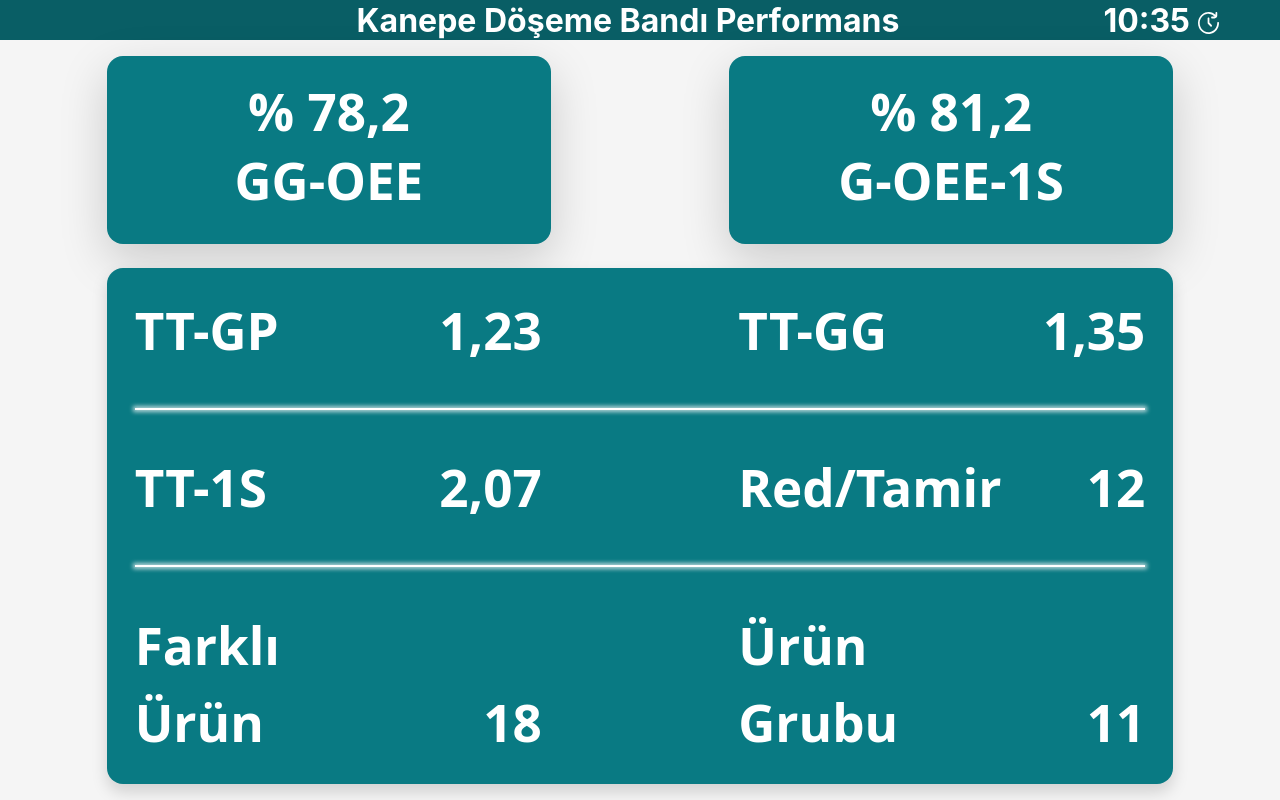
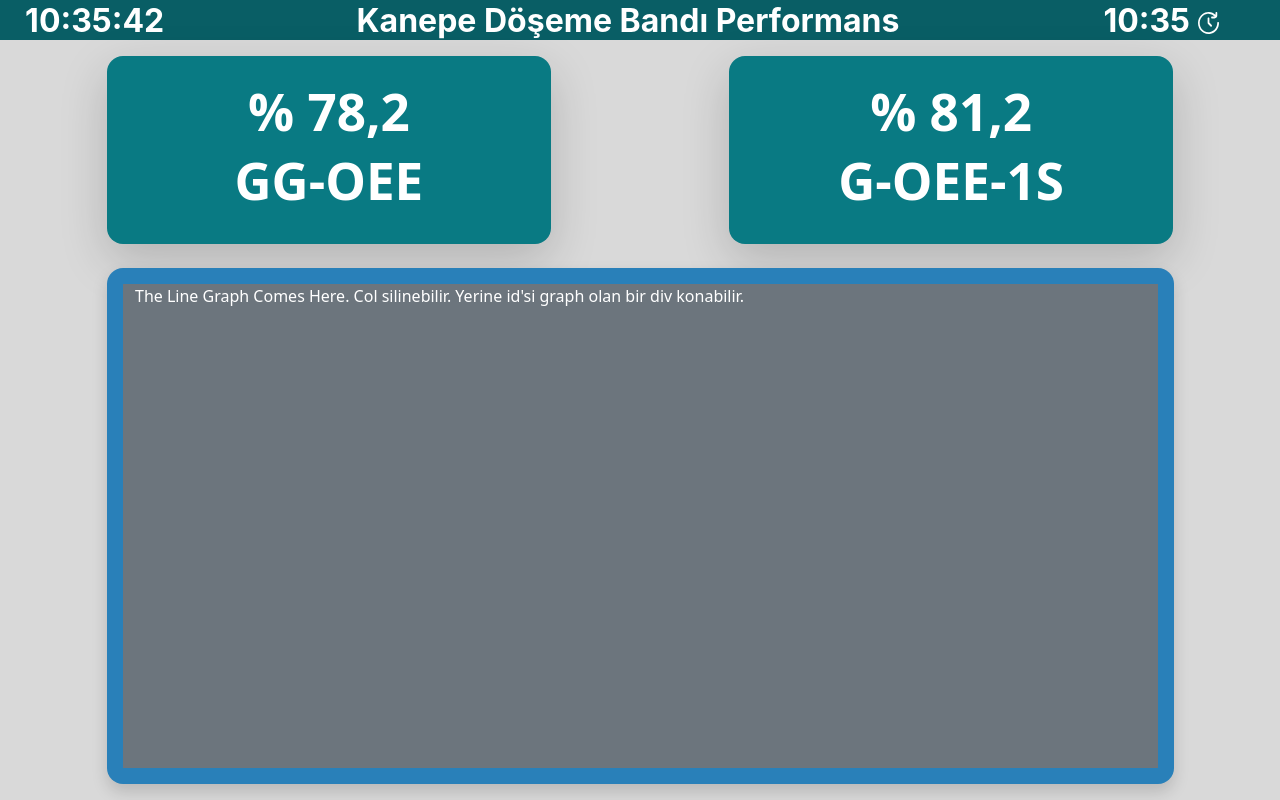
Before and after one commit to blln-project-23/OEE-Sofa-Upholstery-Line, a plain HTML site: page index.html in a window 1280 px wide. Drawn offline with nearby package versions, Linux system fonts and the light colour scheme.

Commit message:
Add files via upload

```diff
--- a/index.html
+++ b/index.html
@@ -7,16 +7,26 @@
 
         <!-- Bootstrap-5 CSS -->
         <link href="https://cdn.jsdelivr.net/npm/bootstrap@5.3.1/dist/css/bootstrap.min.css" rel="stylesheet" integrity="sha384-4bw+/aepP/YC94hEpVNVgiZdgIC5+VKNBQNGCHeKRQN+PtmoHDEXuppvnDJzQIu9" crossorigin="anonymous"><link rel="stylesheet" href="./styles.css">
+        <script src="./scripts.js"></script>
     </head>
     <body>
 
+        <!-- Navbar - but no routes exists to navigate -->
         <nav>
             <div class="container-fluid h-100 text-white p-0">
                 <div class="row h-100 w-100 align-items-center">
-                    <div class="col col-md-2"></div>
+
+                    <!-- Current Time with seconds -->
+                    <div class="col col-md-2  nav-text p-0 text-center">
+                        10:35:42
+                    </div>
+
+                    <!-- Name of the Content -->
                     <div class="col-auto col-md-8 text-center">
                         <div class="nav-text">Kanepe Döşeme Bandı Performans</div>
                     </div>
+
+                    <!-- Last content update time -->
                     <div class="col col-md-2 nav-text p-0 text-center">
                         <span>10:35</span>
                         <img class="img-responsive" src="./time-forward_icon.svg" alt="time icon">
@@ -58,7 +68,8 @@
 
                 <!-- Lower Content -->
                 <div id="lower" class="row pb-3 justify-content-center flip-card">
-                    <div class="col-10 flip-card-inner">
+                    <!-- flip-card-inner -->
+                    <div id="rotating" class="col-10 flip-card-inner">
                         <!-- flip-card-front -->
                         <div class="row h-100 px-3 bg-bellona justify-content-between align-items-center shadow rounded-4 flip-card-front">
 
--- a/scripts.js
+++ b/scripts.js
@@ -0,0 +1,26 @@
+
+window.onload = flipManager;
+
+let currentFaceToggle = true; // meaning front; false= meaning back;
+
+function flipManager() {
+
+    console.log("Flip Manager is invoked...");
+
+
+    // get the inner-card and set its rotate property
+    const inner_card = document.getElementById("rotating");
+
+    setInterval(() => {
+        console.log("Flipping..");
+        if(currentFaceToggle) {
+            inner_card.style.transform = "rotateX(180deg)";
+        }else {
+            inner_card.style.transform = "rotateX(0deg)";
+        }
+
+        currentFaceToggle = !currentFaceToggle;
+
+    }, 3000);
+
+}
--- a/styles.css
+++ b/styles.css
@@ -3,7 +3,8 @@ html {
 }
 
 body {
-    background-color: #F5F5F5;
+    /* background-color: #F5F5F5; */
+    background-color: #D9D9D9;
     color: #FFF;
     padding: 0;
     margin: 0;
@@ -56,7 +57,7 @@ main {
 
 .flip-card {
     background-color: transparent;
-    perspective: 1200px;
+    perspective: 90vw;
 }
 
 .flip-card-inner {
@@ -65,9 +66,9 @@ main {
     transform-style: preserve-3d;
 }
 
-  .flip-card:hover .flip-card-inner {
-    transform: rotateY(180deg);
-  }
+/* .flip-card:hover .flip-card-inner {
+    transform: rotateX(180deg);
+} */
 
 .flip-card-front, .flip-card-back {
     position: absolute;
@@ -80,7 +81,7 @@ main {
 .flip-card-back {
     background-color: #2980b9;
     color: white;
-    transform: rotateY(180deg);
+    transform: rotateX(180deg);
 }
 
 /* FLIP CARD ANIMATION - END */
@@ -121,7 +122,9 @@ main {
         font-size: 4.0vw;
     }
 
-    .type, .type-long, .value {
+    .type,
+    .type-long,
+    .value {
         font-size: 4.0vw;
     }
 }
```
Lines whose indentation alone changed are shown as unchanged.
